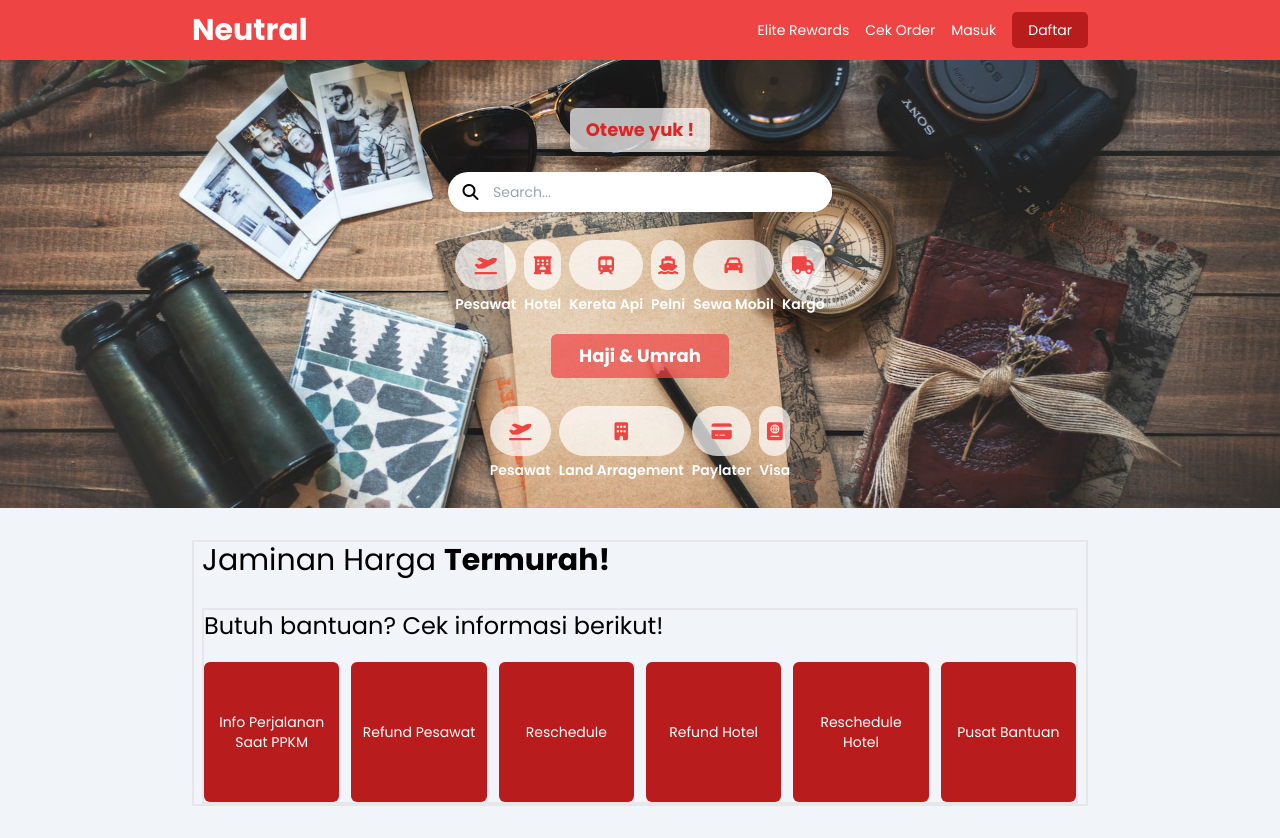
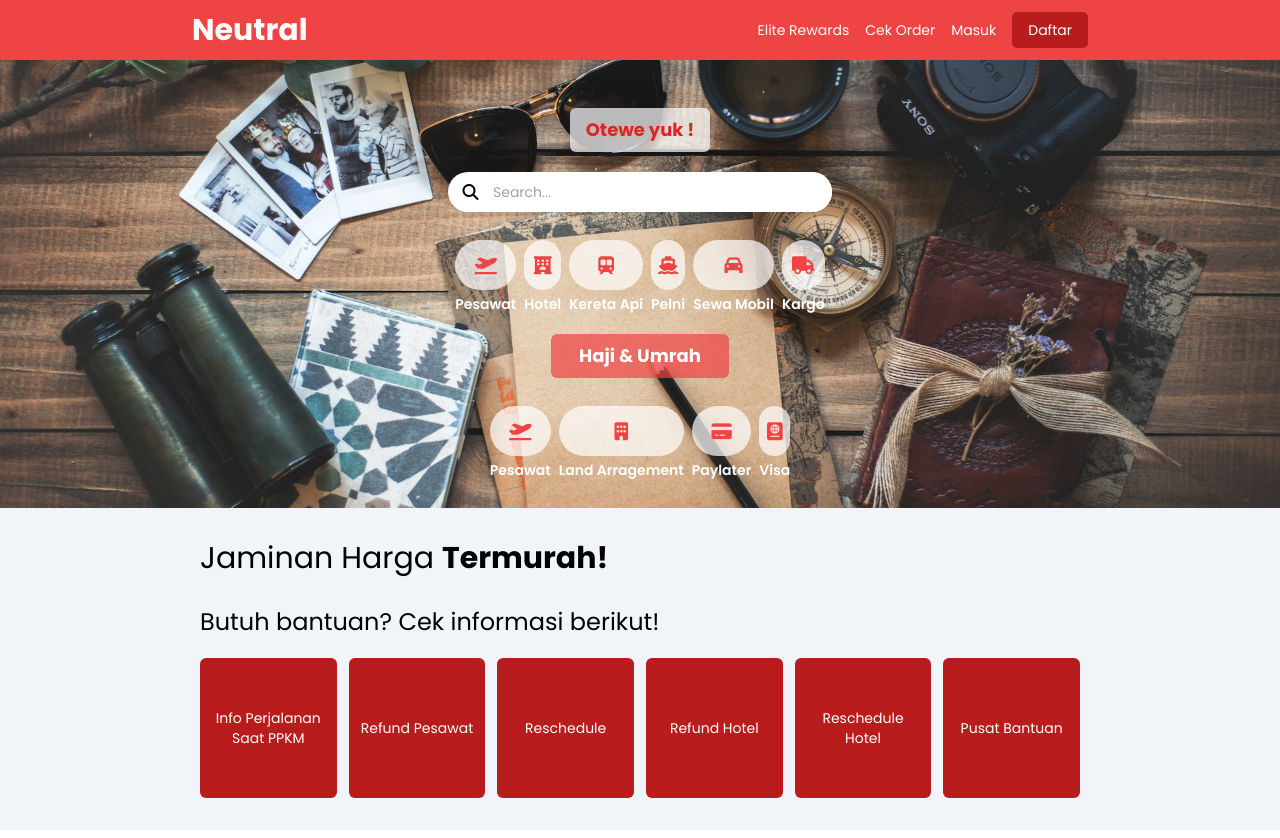
Before and after one commit to elangyudha280/ELANG_YUDHA_RAKASIWI--TEST-SINTEGRA-INOVASI-TEKNOLOGI-, a React (Create React App) app: page / in a window 1280 px wide. Built offline with nearby package versions, Linux system fonts and the light colour scheme.

Commit message:
delete border

```diff
--- a/src/component/content.jsx
+++ b/src/component/content.jsx
@@ -6,7 +6,7 @@ import HelpComponent from './contentItem/helpComponent'
 
 const Content =()=>{
     return (
-        <section className="content mx-auto relative  max-w-4xl border-2 px-2  mt-8">
+        <section className="content mx-auto relative  max-w-4xl  px-2  mt-8">
              <h2 className="capitalize text-xl sm:text-3xl">jaminan harga <span className="font-bold">termurah!</span></h2>
 
              {/* help component */}
--- a/src/component/contentItem/helpComponent.jsx
+++ b/src/component/contentItem/helpComponent.jsx
@@ -11,7 +11,7 @@ const HelpItem = ({textHelp})=>{
 
 const HelpComponent = ()=>{
     return (
-       <section className="w-full border-2 mt-[30px]">
+       <section className="w-full  mt-[30px]">
      <h2 className=" text-xl sm:text-2xl">Butuh bantuan? Cek informasi berikut!</h2>
       <div className="help-container relative w-full h-auto mt-5 grid auto-rows-[140px] max-[350px]:grid-cols-1 max-[500px]:grid-cols-2 min-[500px]:grid-cols-3 sm:grid-cols-4 md:grid-cols-5 lg:grid-cols-6 gap-3 ">
         <HelpItem textHelp='info perjalanan saat PPKM'/>
```
